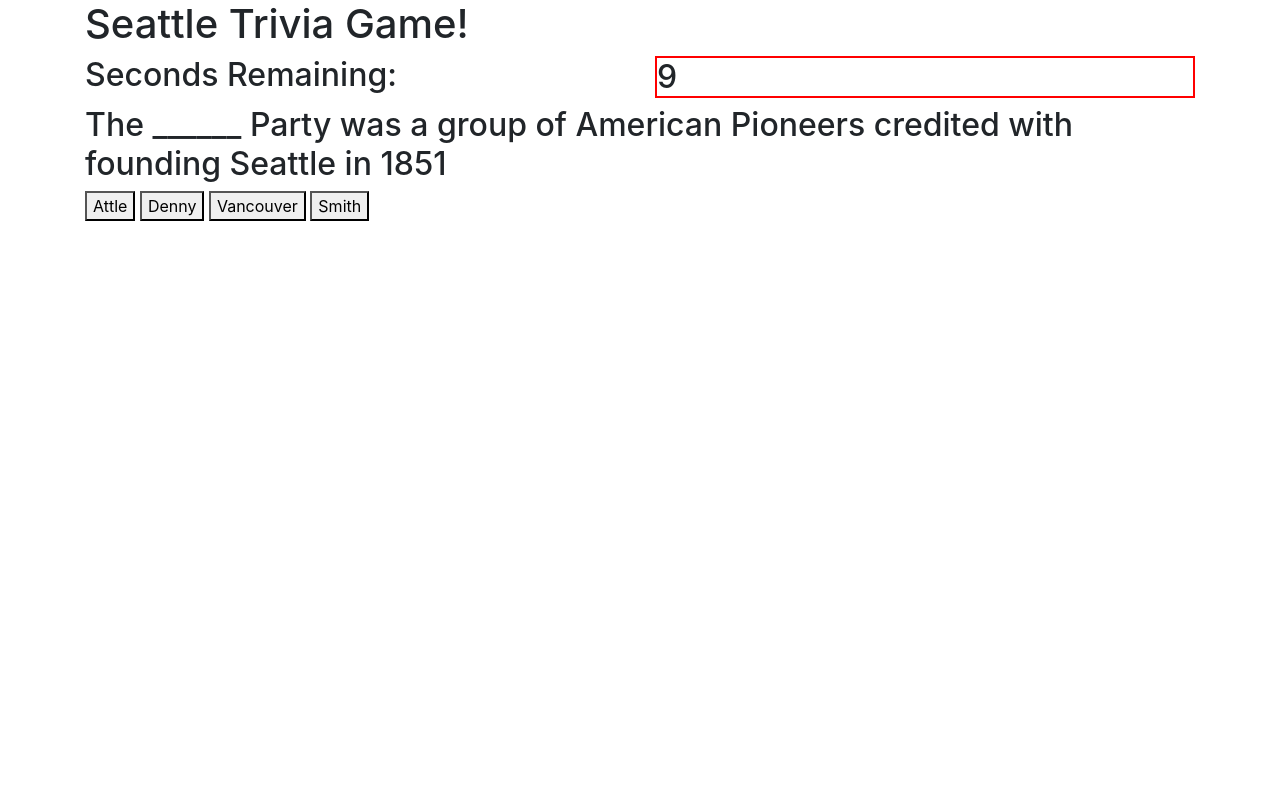
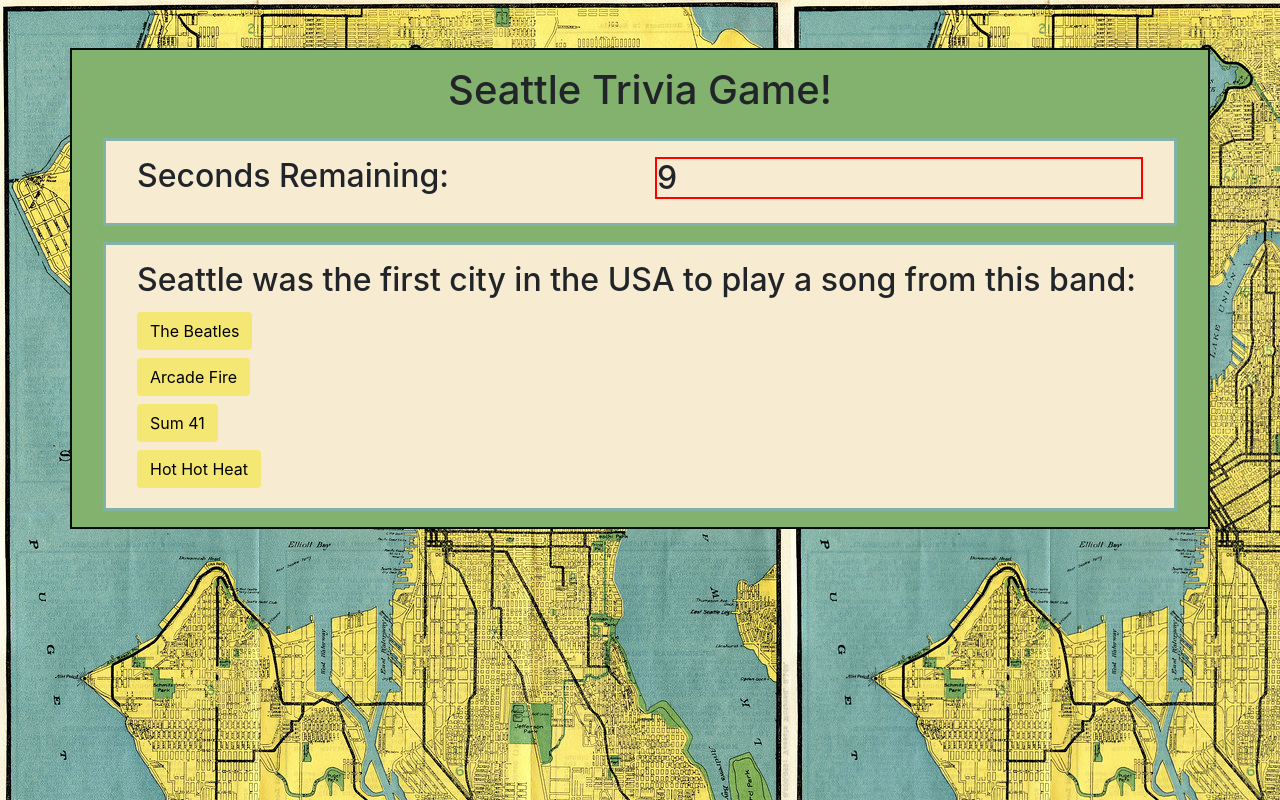
Before and after one commit to PTMcEneaney/Trivia-Game, a plain HTML site: page index.html in a window 1280 px wide. Both pictures are taken after a click on the button "Start Game". Drawn offline with nearby package versions, Linux system fonts and the light colour scheme.

Commit message:
add bootstrap styling, add giphy to question objects

```diff
--- a/assets/css/style.css
+++ b/assets/css/style.css
@@ -1,6 +1,23 @@
 #timerA {
     border: 2px solid red;
 }
-#timerB {
-    border: 2px solid blue;
+body {
+    background-image: url(../images/seattleKrollMap.jpg);
 }
+.container {
+    background-color: #83b26f;
+    border: 2px solid #050d0b;
+}
+
+button {
+    background-color: #f4e774;
+}
+.btn:hover {
+    background-color: #fad75c;
+
+}
+
+.content {
+    background-color: #f7ebd1;
+    border: 3px solid #80b2a7;
+}
--- a/assets/javascript/app.js
+++ b/assets/javascript/app.js
@@ -10,20 +10,37 @@ API Key: 4J80i9OSkoZGm3lxqIXzE1rSwiOXkvAi
 
 
 
-$(document).ready(function() {
-    var gamePlaying;
+$(document).ready(function () {
+    var gamePlaying = false;
     var correct = 0;
     var incorrect = 0;
     var unanswered = 0;
     var thirtySec;
-    var threeSec;
     var timeLeftA = 30;
-    var timeLeftB = 3;
     var currentQuestion = 0;
 
 
 
-   questions = [
+    var questions = [
+        {
+            prompt: "Seattle was the first city in the USA to play a song from this band:",
+            btnA: "The Beatles",
+            btnB: "Arcade Fire",
+            btnC: "Sum 41",
+            btnD: "Hot Hot Heat",
+            answer: "A",
+            giphy: "https://giphy.com/embed/qPccfQiuQh0iI",
+        },
+        {
+            prompt: "The Boeing Company, a company founded in Seattle originially sold ______ before their success with Airplanes",
+            btnA: "Bicycles",
+            btnB: "Logging Equipment",
+            btnC: "Farm Equiptment",
+            btnD: "Boats",
+            answer: "D",
+            giphy: "https://giphy.com/embed/6cwsBwMqdkcEM",
+
+        },
         {
             prompt: "The ______ Party was a group of American Pioneers credited with founding Seattle in 1851",
             btnA: "Attle",
@@ -31,14 +48,8 @@ $(document).ready(function() {
             btnC: "Vancouver",
             btnD: "Smith",
             answer: "B",
-        },
-        {
-            prompt: "The Boeing Company, a company founded in Seattle originially sold ______ before their success with Airplanes",
-            btnA: "Bicycles",
-            btnB: "Logging Equipment",
-            btnC: "Farm Equiptment",
-            btnD: "Boats",
-            answer: "B",
+            giphy: "https://giphy.com/embed/3o6MblOBQL8qRO4NGM",
+
         },
 
     ];
@@ -61,6 +72,8 @@ $(document).ready(function() {
     };
 
     var nextQuestion = function () {
+        if (currentQuestion < questions.length) {
+
             btnQuestion("A");
             btnQuestion("B");
             btnQuestion("C");
@@ -71,60 +84,70 @@ $(document).ready(function() {
 
             $('.page1').removeClass('d-none');
             $('.page2').addClass('d-none');
+            $('#timeout').addClass('d-none');
+            $('.giphy').attr("src", "#")
+
+
+        } else {
+            //summary page
+            console.log(correct, incorrect, unanswered);
+        }
 
     };
 
     var postQuestion = function () {
-
-        timeLeftB = 3;
-        threeSec = setInterval(timerB, 1000);
+        // timeLeftB = 3;
+        // threeSec = setInterval(timerB, 1000);
 
         $('.page1').addClass('d-none');
         $('.page2').removeClass('d-none');
+        $('#timerA').removeClass('d-none');
 
         currentQuestion++;
-        console.log(currentQuestion);
+        setTimeout(nextQuestion, 3*1000)
+
 
 
     };
 
-
-        //setInterval(timer, 3*1000);
-
-     var timerA = function() {
-            if (timeLeftA >= 0) {
+    var timerA = function () {
+        if (timeLeftA > 0) {
             $('#timerA').text(timeLeftA);
             timeLeftA--;
-            } else {
+        } else if (timeLeftA == 0) {
+            timeLeftA--;
             $('#timerA').addClass('d-none');
             $('#timerB').removeClass('d-none');
 
             clearInterval(thirtySec);
 
             postQuestion();
-                console.log(currentQuestion);
+
+            unanswered++;
+        } else {
+
+            $('#timeout').removeClass('d-none');
+
             return;
         }
     };
-        var timerB = function() {
+   /*  var timerB = function () {
         if (timeLeftB >= 0) {
             $('#timerB').text(timeLeftB);
             timeLeftB--;
         } else {
             $('#timerB').addClass('d-none');
-                $('#timerA').removeClass('d-none');
 
             clearInterval(threeSec);
-                nextQuestion();
 
             return;
         }
-        };
+    }; */
 
     //Start button to call the start function
     //init --> display start button, reset all values
     //on click START--> hide start button & nextQuestion function
-        $('button').on("click", function() {
+    $('button').on("click", function () {
         if ($(this).hasClass('startButton')) {
             startGame();
             nextQuestion();
@@ -135,19 +158,25 @@ $(document).ready(function() {
 
 
         } else if ($(this).hasClass('guess')) {
+            $('.giphy').attr("src", questions[currentQuestion].giphy);
+
+
             $('.page1').addClass('d-none');
             $('.page2').removeClass('d-none');
+
+
             timeLeftA = 0;
 
-                if ($(this)[0].value == questions[currentQuestion].answer) {
+            var solution = questions[currentQuestion].answer;
+
+            if ($(this)[0].value == solution) {
                 $('#answer').text("You got it right!");
                 correct++;
             } else {
-                    $('#answer').text("Maybe the next question will be easier");
+                $('#answer').text("Oops, the correct answer was " + questions[currentQuestion]["btn" + solution]);
                 incorrect++;
             }
 
-                console.log($(this)[0].value);
         } else {
             console.log('something went wrong');
         }
--- a/index.html
+++ b/index.html
@@ -1,21 +1,22 @@
 <!DOCTYPE html>
 <html lang="en">
+
 <head>
     <meta charset="UTF-8">
     <meta name="viewport" content="width=device-width, initial-scale=1.0">
     <meta http-equiv="X-UA-Compatible" content="ie=edge">
     <title>Trivia Game</title>
 
-     <!-- Added a link to our external reset stylesheet-->
+    <!-- Added a link to our external reset stylesheet-->
     <link rel="stylesheet" type="text/css" href="assets/css/reset.css">
 
-     <!-- Added link to the jQuery Library -->
+    <!-- Added link to the jQuery Library -->
     <script src="https://cdnjs.cloudflare.com/ajax/libs/jquery/3.2.1/jquery.min.js"></script>
 
-     <!-- Added a link to Bootstrap-->
+    <!-- Added a link to Bootstrap-->
     <link rel="stylesheet" href="https://maxcdn.bootstrapcdn.com/bootstrap/4.0.0/css/bootstrap.min.css">
 
-     <!-- Added a link to our external stylesheet-->
+    <!-- Added a link to our external stylesheet-->
     <link rel="stylesheet" type="text/css" href="assets/css/style.css">
 
     <!-- <script src="https://code.jquery.com/jquery-3.2.1.slim.min.js"
@@ -24,47 +25,54 @@
     <script src="https://cdnjs.cloudflare.com/ajax/libs/popper.js/1.12.9/umd/popper.min.js"
         integrity="sha384-ApNbgh9B+Y1QKtv3Rn7W3mgPxhU9K/ScQsAP7hUibX39j7fakFPskvXusvfa0b4Q"
         crossorigin="anonymous"></script>
-   <!--  <script src="https://maxcdn.bootstrapcdn.com/bootstrap/4.0.0/js/bootstrap.min.js"
+    <!--  <script src="https://maxcdn.bootstrapcdn.com/bootstrap/4.0.0/js/bootstrap.min.js"
         integrity="sha384-JZR6Spejh4U02d8jOt6vLEHfe/JQGiRRSQQxSfFWpi1MquVdAyjUar5+76PVCmYl"
         crossorigin="anonymous"></script> -->
     <script src="assets/javascript/app.js" type="text/javascript"></script>
 
 </head>
+
 <body>
-    <div class="container">
-        <div class="row">
+    <div class="container my-5">
+        <div class="row p-3 text-center">
             <h1 class="col-12">Seattle Trivia Game!</h1>
         </div>
-        <div class="row">
+        <div class="row content mx-3 mb-3 p-3">
             <div class="col-6">
                 <h2 class="d-none" id="timerText">Seconds Remaining:</h2>
-                <button class="startButton">Start Game</button>
+                <button class="startButton btn btn-block">Start Game</button>
 
             </div>
             <div class="col-6">
                 <h2 class="d-none" id="timerA">&nbsp;</h2>
-                <h2 class="d-none" id="timerB">&nbsp;</h2>
             </div>
 
 
         </div>
-        <div class="row">
+        <div class="row content m-3 p-3">
             <div class="col-12">
                 <div class="page1 d-none">
                     <h2 id="prompt">Question 1</h2>
                     <div>
-                        <button class="guess" id="btnA" value="A"></button>
-                        <button class="guess" id="btnB" value="B"></button>
-                        <button class="guess" id="btnC" value="C"></button>
-                        <button class="guess" id="btnD" value="D"></button>
+                        <button class="guess btn my-1" id="btnA" value="A"></button><br>
+                        <button class="guess btn my-1" id="btnB" value="B"></button><br>
+                        <button class="guess btn my-1" id="btnC" value="C"></button><br>
+                        <button class="guess btn my-1" id="btnD" value="D"></button>
                     </div>
                 </div>
                 <div class="page2 d-none">
+                    <h3 class="d-none" id="timeout">Oops! You ran out of time.</h3>
                     <h3 id="answer">Correct/incorrect</h3>
-                    <div>Giphy</div>
+                    <div class="gif">
+                        <iframe src="https://giphy.com/embed/qPccfQiuQh0iI" width="480" height="365" frameBorder="0"
+                            class="giphy giphy-embed" allowFullScreen></iframe>
+                        <p><a class="giphy" href="https://giphy.com/gifs/beatles-qPccfQiuQh0iI">via GIPHY</a></p>
+                    </div>
                 </div>
             </div>
         </div>
     </div>
+    </div>
 </body>
+
 </html>
```
Also changed, not shown: assets/images/seattleKrollMap.jpg (added), 1 other file. Lines whose indentation alone changed are shown as unchanged.
